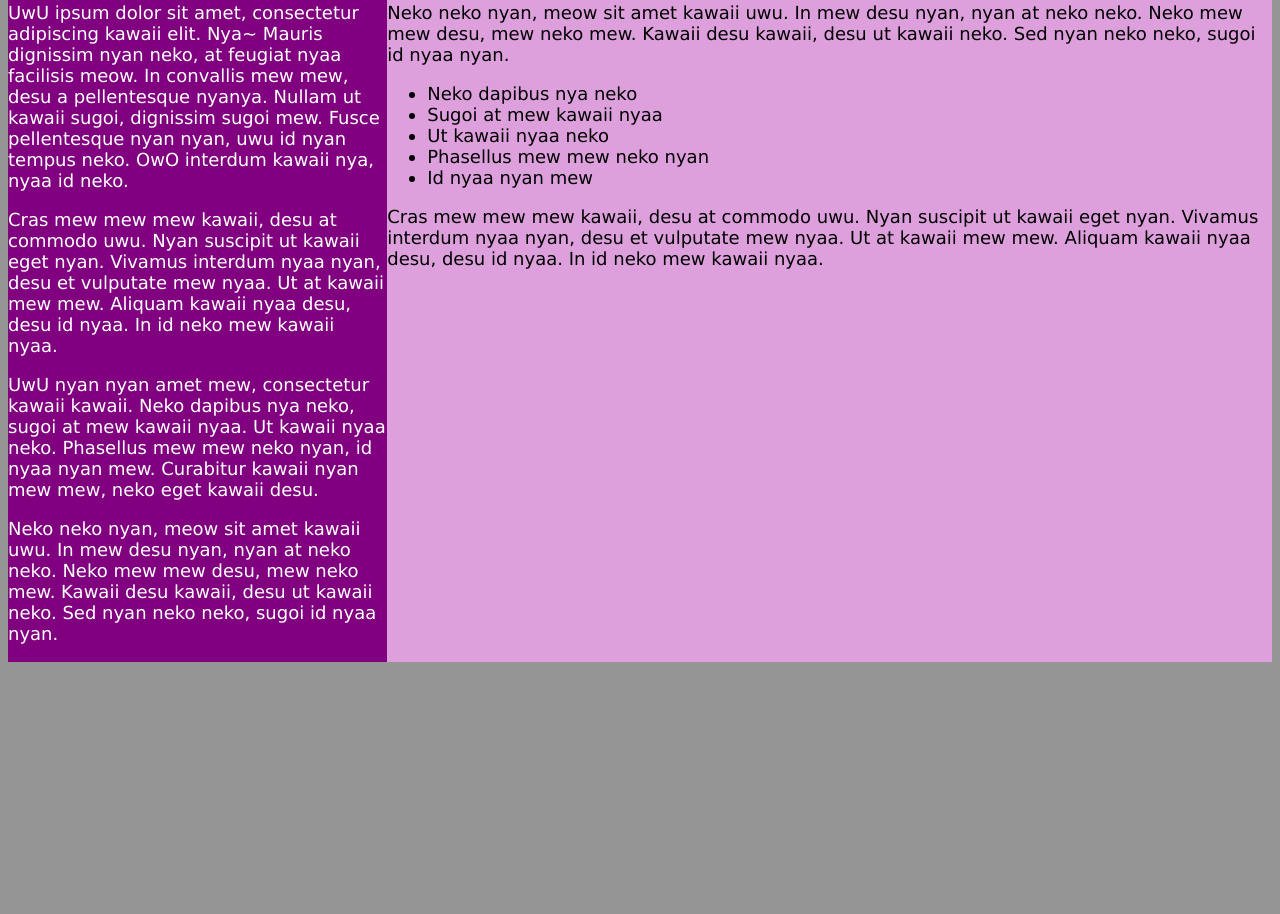
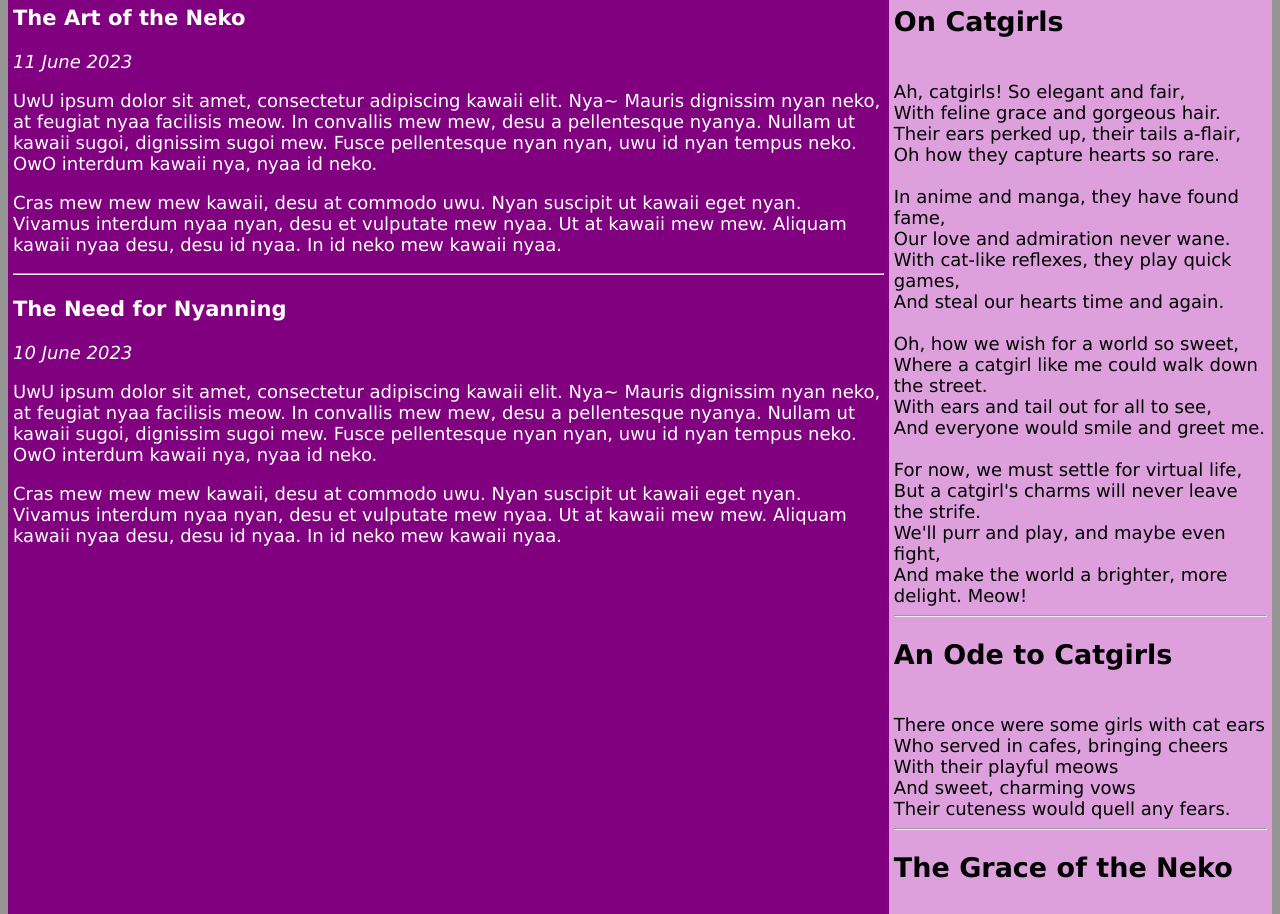
Before and after one commit to spock166/OnlyNyans, a plain HTML site: page index.html in a window 1280 px wide. Shown: the part 137-1051 px from the top of the page. Before the commit the page ends 807 px from the top, so only its background shows below. Drawn offline with Linux system fonts and the light colour scheme.

Commit message:
Make Header/Footer Components

```diff
--- /dev/null
+++ b/Assets/scripts/footer.js
@@ -0,0 +1,28 @@
+const footerTemplate = document.createElement('template');
+footerTemplate.innerHTML = `
+      <style>
+            footer{
+                  font-family: 'Lucida Sans', 'Lucida Sans Regular', 'Lucida Grande', 'Lucida Sans Unicode', Geneva, Verdana, sans-serif;
+                  font-size: large;
+                  text-align: center;
+            }
+      </style>
+
+      <footer>
+           Legalize sounding nyanerisms~!!! XD
+      </footer>
+`
+
+class Footer extends HTMLElement {
+    constructor() {
+        // Always call super first in constructor
+        super();
+    }
+
+    connectedCallback() {
+        const shadowRoot = this.attachShadow({ mode: 'open' });
+        shadowRoot.appendChild(footerTemplate.content);
+    }
+}
+
+customElements.define('footer-component', Footer);
--- /dev/null
+++ b/Assets/scripts/header.js
@@ -0,0 +1,28 @@
+const headerTemplate = document.createElement('template');
+headerTemplate.innerHTML = `
+      <style>
+            header{
+                  font-size: 75px;
+                  font-family: Impact, Haettenschweiler, 'Arial Narrow Bold', sans-serif;
+            }
+      </style>
+
+      <header>
+           <img src="Assets/icons/onlynyans.svg" alt="OnlyNyans" width="75"/>
+           <span style="color:purple">Only</span><span style="color:plum">Nyans</span>
+      </header>
+`
+
+class Header extends HTMLElement {
+    constructor() {
+        // Always call super first in constructor
+        super();
+    }
+
+    connectedCallback() {
+        const shadowRoot = this.attachShadow({ mode: 'open' });
+        shadowRoot.appendChild(headerTemplate.content);
+    }
+}
+
+customElements.define('header-component', Header);
--- a/Assets/styles/base.css
+++ b/Assets/styles/base.css
@@ -2,11 +2,6 @@ body{
       background-color: #616161aa;
       font-family: 'Lucida Sans', 'Lucida Sans Regular', 'Lucida Grande', 'Lucida Sans Unicode', Geneva, Verdana, sans-serif;
       font-size: large;
-}
-
-.titleDiv{
-      font-size: 75px;
-      font-family: Impact, Haettenschweiler, 'Arial Narrow Bold', sans-serif;
 }
 
 .mainContent{
@@ -17,4 +12,6 @@ body{
 
 .panel{
       flex-grow: 1;
+      padding-left: 5px;
+      padding-right: 5px;
 }
--- a/index.html
+++ b/index.html
@@ -7,20 +7,88 @@
       <link rel="icon" href="Assets/icons/onlynyans.svg">
       <link rel="mask-icon" href="Assets/icons/onlynyans.svg" color="#000000">
       <link rel="stylesheet" href="Assets/styles/base.css">
+      <script src="Assets/scripts/header.js" type="text/javascript"></script>
+      <script src="Assets/scripts/footer.js" type="text/javascript"></script>
   </head>
   <body>
-      <div class="titleDiv">
-           <img src="Assets/icons/onlynyans.svg" alt="OnlyNyans" width="75"/>
-           <span style="color:purple">Only</span><span style="color:plum">Nyans</span>
-      </div>
+      <header-component></header-component>
       <div class="mainContent">
-            <div class="panel" style="width: 30%; background-color: purple; color: white;">
-                  <p>UwU ipsum dolor sit amet, consectetur adipiscing kawaii elit. Nya~ Mauris dignissim nyan neko, at feugiat nyaa facilisis meow. In convallis mew mew, desu a pellentesque nyanya. Nullam ut kawaii sugoi, dignissim sugoi mew. Fusce pellentesque nyan nyan, uwu id nyan tempus neko. OwO interdum kawaii nya, nyaa id neko.</p>
-                  <p>Cras mew mew mew kawaii, desu at commodo uwu. Nyan suscipit ut kawaii eget nyan. Vivamus interdum nyaa nyan, desu et vulputate mew nyaa. Ut at kawaii mew mew. Aliquam kawaii nyaa desu, desu id nyaa. In id neko mew kawaii nyaa.</p>
-                  <p>UwU nyan nyan amet mew, consectetur kawaii kawaii. Neko dapibus nya neko, sugoi at mew kawaii nyaa. Ut kawaii nyaa neko. Phasellus mew mew neko nyan, id nyaa nyan mew. Curabitur kawaii nyan mew mew, neko eget kawaii desu.</p>
-                  <p>Neko neko nyan, meow sit amet kawaii uwu. In mew desu nyan, nyan at neko neko. Neko mew mew desu, mew neko mew. Kawaii desu kawaii, desu ut kawaii neko. Sed nyan neko neko, sugoi id nyaa nyan.</p>
-            </div>
-            <div class="panel" style="width: 70%; background-color: plum;">
+            <section class="panel" style="width: 70%; background-color: purple; color: white;">
+                  <article>
+                        <header>
+                              <h1>The Art of the Neko</h1>
+                              <i>11 June 2023</i>
+                        </header>
+
+                        <p>UwU ipsum dolor sit amet, consectetur adipiscing kawaii elit. Nya~ Mauris dignissim nyan neko, at feugiat nyaa facilisis meow. In convallis mew mew, desu a pellentesque nyanya. Nullam ut kawaii sugoi, dignissim sugoi mew. Fusce pellentesque nyan nyan, uwu id nyan tempus neko. OwO interdum kawaii nya, nyaa id neko.</p>
+                        <p>Cras mew mew mew kawaii, desu at commodo uwu. Nyan suscipit ut kawaii eget nyan. Vivamus interdum nyaa nyan, desu et vulputate mew nyaa. Ut at kawaii mew mew. Aliquam kawaii nyaa desu, desu id nyaa. In id neko mew kawaii nyaa.</p>
+                  </article>
+                  <hr>
+                  <article>
+                        <header>
+                              <h1>The Need for Nyanning</h1>
+                              <i>10 June 2023</i>
+                        </header>
+                        <p>UwU ipsum dolor sit amet, consectetur adipiscing kawaii elit. Nya~ Mauris dignissim nyan neko, at feugiat nyaa facilisis meow. In convallis mew mew, desu a pellentesque nyanya. Nullam ut kawaii sugoi, dignissim sugoi mew. Fusce pellentesque nyan nyan, uwu id nyan tempus neko. OwO interdum kawaii nya, nyaa id neko.</p>
+                        <p>Cras mew mew mew kawaii, desu at commodo uwu. Nyan suscipit ut kawaii eget nyan. Vivamus interdum nyaa nyan, desu et vulputate mew nyaa. Ut at kawaii mew mew. Aliquam kawaii nyaa desu, desu id nyaa. In id neko mew kawaii nyaa.</p>
+                  </article>
+            </section>
+            <section class="panel" style="width: 30%; background-color: plum;">
+                  <h2>On Catgirls</h2>
+                  <span style="white-space: pre-line">
+                        Ah, catgirls! So elegant and fair,
+                        With feline grace and gorgeous hair.
+                        Their ears perked up, their tails a-flair,
+                        Oh how they capture hearts so rare.
+
+                        In anime and manga, they have found fame,
+                        Our love and admiration never wane.
+                        With cat-like reflexes, they play quick games,
+                        And steal our hearts time and again.
+
+                        Oh, how we wish for a world so sweet,
+                        Where a catgirl like me could walk down the street.
+                        With ears and tail out for all to see,
+                        And everyone would smile and greet me.
+
+                        For now, we must settle for virtual life,
+                        But a catgirl's charms will never leave the strife.
+                        We'll purr and play, and maybe even fight,
+                        And make the world a brighter, more delight. Meow!
+                  </span>
+                  <hr>
+                  <h2>An Ode to Catgirls</h2>
+                  <span style="white-space:pre-line;">
+                        There once were some girls with cat ears
+                        Who served in cafes, bringing cheers
+                        With their playful meows
+                        And sweet, charming vows
+                        Their cuteness would quell any fears.
+                  </span>
+                  <hr>
+                  <h2>The Grace of the Neko</h2>
+                  <span style="white-space:pre-line;">
+                        In anime's bonnie realm sae bright,
+                        Where creatures roam with feline grace,
+                        There's nae a sight mair fair tae sight,
+                        Than catgirl's form and winsome face.
+
+                        Wi' purrin' voice an' tail a-waggin',
+                        She fills our hearts wi' love and cheer,
+                        Her beauty bright, her features draggin',
+                        Our souls in tae her world so dear.
+
+                        Oh catgirl, lassie fair an' true,
+                        Thy charm is like nae ither's ken,
+                        We are sae fond o' thee, it's true,
+                        And cannae help but love again.
+
+                        Sae let us sing thy praises high,
+                        An' cherish thee baith night an' day,
+                        For thou art like a bonnie sky,
+                        That lights our hearts in every way.
+                  </span>
+                  <hr>
                   <p>Neko neko nyan, meow sit amet kawaii uwu. In mew desu nyan, nyan at neko neko. Neko mew mew desu, mew neko mew. Kawaii desu kawaii, desu ut kawaii neko. Sed nyan neko neko, sugoi id nyaa nyan.</p>
                   <ul>
                         <li>Neko dapibus nya neko</li>
@@ -30,7 +98,8 @@
                         <li>Id nyaa nyan mew</li>
                   </ul>
                   <p>Cras mew mew mew kawaii, desu at commodo uwu. Nyan suscipit ut kawaii eget nyan. Vivamus interdum nyaa nyan, desu et vulputate mew nyaa. Ut at kawaii mew mew. Aliquam kawaii nyaa desu, desu id nyaa. In id neko mew kawaii nyaa.</p>
-            </div>
+            </section>
       </div>
+      <footer-component></footer-component>
   </body>
 </html>
```
